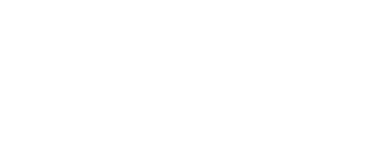
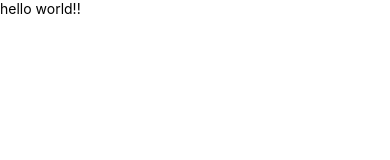
Before and after one commit to Mariuszkru/MealToGoMk, a React Native app: screen / in a window 390 px wide. Shown: the top 160 px of the page. Built offline with nearby package versions, Linux system fonts and the light colour scheme.

Commit message:
Safe view

```diff
--- a/App.js
+++ b/App.js
@@ -1,11 +1,11 @@
 import { StatusBar } from 'expo-status-bar';
-import { StyleSheet, Text, View } from 'react-native';
+import { StyleSheet, Text, View, SafeAreaView} from 'react-native';
 
 export default function App() {
   return (
-    <View>
-
-    </View>
+    <SafeAreaView>
+      <Text>hello world!!</Text>
+    </SafeAreaView>
   );
 }
 
```
